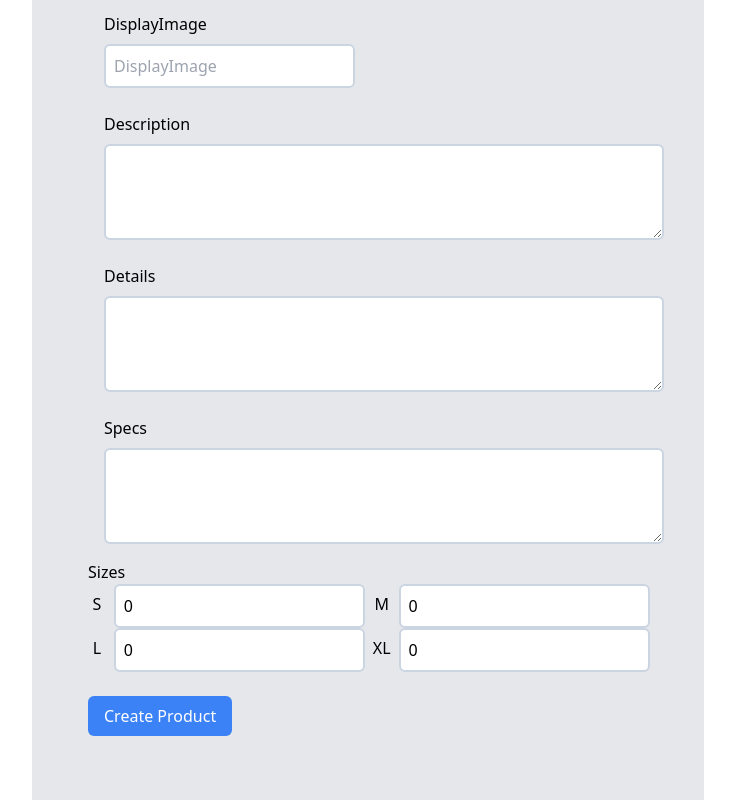
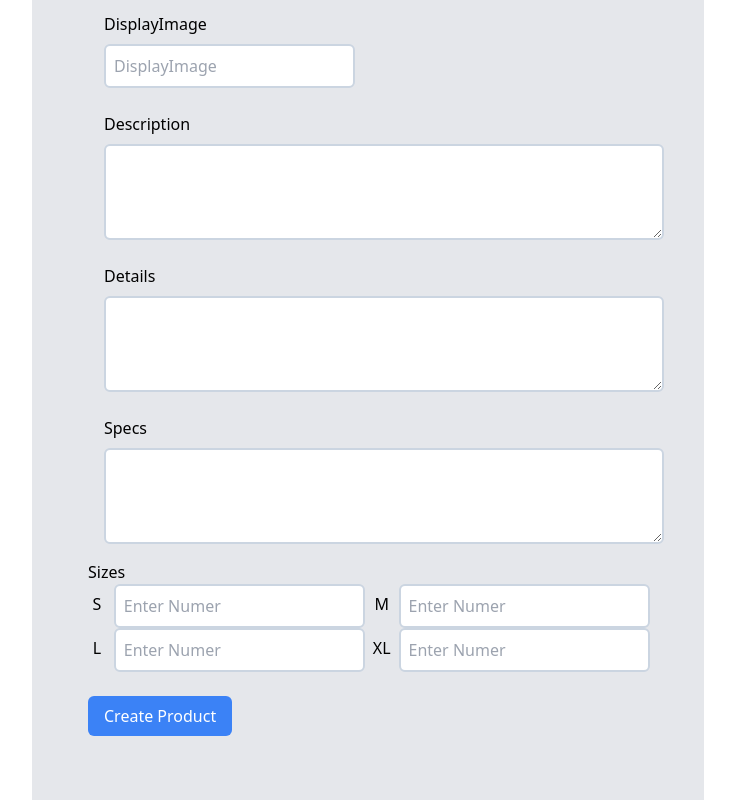
Before and after one commit to seculiraul/dust-client, a React (Create React App) app: page /creation in a window 1280 px wide. Shown: the part 780-1580 px from the top of the page, without its empty margins (64-799 px from the left). Built offline with nearby package versions, Linux system fonts and the light colour scheme; the HTML template or start-up script is replaced by a standard one.

Commit message:
Adjusted Size Inputs

```diff
--- a/src/features/product-creation/ProductCreation.js
+++ b/src/features/product-creation/ProductCreation.js
@@ -6,6 +6,7 @@ const ProductCreation = () => {
   const submitNewProduct = (newProduct) => {
     createProduct(newProduct)
   }
+
   return <ProductCreationForm submitNewProduct={submitNewProduct} />
 }
 
--- a/src/features/product-creation/ProductCreationForm.js
+++ b/src/features/product-creation/ProductCreationForm.js
@@ -16,20 +16,14 @@ const ProductCreationForm = ({ submitNewProduct }) => {
   const [description, setDescription] = useState('')
   const [details, setDetails] = useState('')
   const [specs, setSpecs] = useState([])
-  const [sizes, setSizes] = useState({ S: 0, M: 0, L: 0, XL: 0 })
+  const [quantityS, setQuantityS] = useState('')
+  const [quantityM, setQuantityM] = useState('')
+  const [quantityL, setQuantityL] = useState('')
+  const [quantityXL, setQuantityXL] = useState('')
 
-  const updateSizes = (value, wantedSize) => {
-    setSizes((sizes) => {
-      return {
-        ...sizes,
-        [wantedSize]: value,
-      }
-    })
-  }
   const sumbitProduct = (e) => {
     e.preventDefault()
 
-    const { S, M, L, XL } = sizes
     const newProduct = {
       name,
       category,
@@ -44,7 +38,12 @@ const ProductCreationForm = ({ submitNewProduct }) => {
       description,
       details,
       specs: images.split('\n'),
-      sizes: { S, M, L, XL },
+      sizes: [
+        { size: 'S', quantity: +quantityS },
+        { size: 'M', quantity: +quantityM },
+        { size: 'L', quantity: +quantityL },
+        { size: 'XL', quantity: +quantityXL },
+      ],
     }
 
     submitNewProduct(newProduct)
@@ -171,32 +170,32 @@ const ProductCreationForm = ({ submitNewProduct }) => {
               <label className="p-2 mx-auto">S</label>
               <TextInput
                 placeholder="Enter Numer"
-                value={sizes.S}
-                onChange={(e) => updateSizes(e.target.value, 'S')}
+                value={quantityS}
+                onChange={(e) => setQuantityS(e.target.value)}
               />
             </div>
             <div className="flex flex-row">
               <label className="p-2 mx-auto">M</label>
               <TextInput
                 placeholder="Enter Numer"
-                value={sizes.M}
-                onChange={(e) => updateSizes(e.target.value, 'M')}
+                value={quantityM}
+                onChange={(e) => setQuantityM(e.target.value)}
               />
             </div>
             <div className="flex flex-row">
               <label className="p-2 mx-auto">L</label>
               <TextInput
                 placeholder="Enter Numer"
-                value={sizes.L}
-                onChange={(e) => updateSizes(e.target.value, 'L')}
+                value={quantityL}
+                onChange={(e) => setQuantityL(e.target.value)}
               />
             </div>
             <div className="flex flex-row">
               <label className="p-2 mx-auto">XL</label>
               <TextInput
                 placeholder="Enter Numer"
-                value={sizes.XL}
-                onChange={(e) => updateSizes(e.target.value, 'XL')}
+                value={quantityXL}
+                onChange={(e) => setQuantityXL(e.target.value)}
               />
             </div>
           </div>
```
